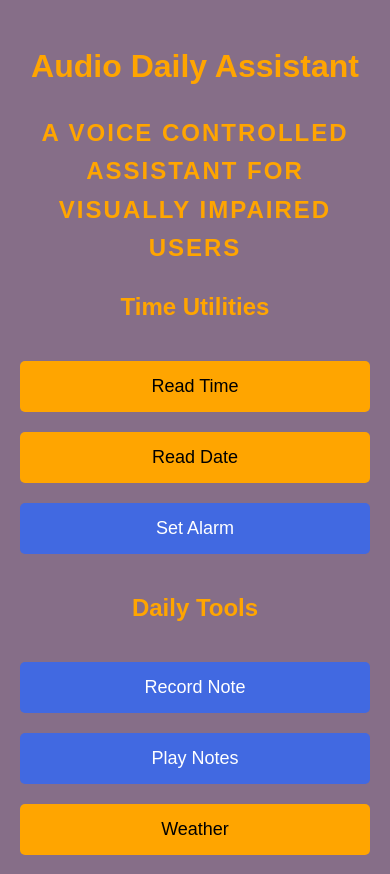
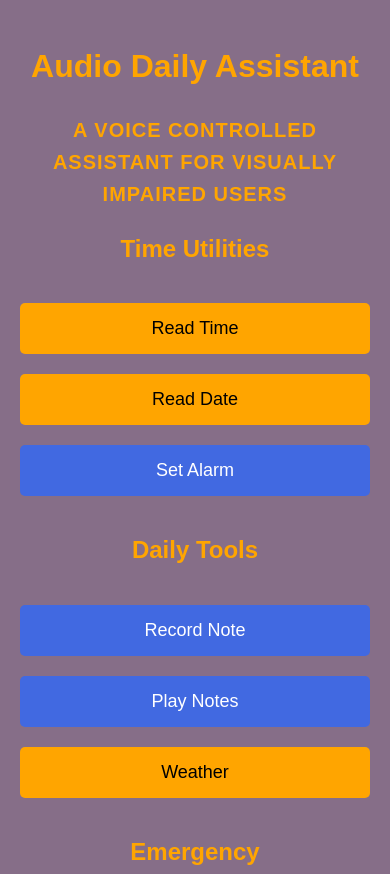
Before and after one commit to mohamedriyas-07/voice-assistant, a plain HTML site: page index.html in a window 390 px wide. Shown: the top 874 px of the page. Drawn offline with Linux system fonts and the light colour scheme.

Commit message:
Update index.html

```diff
--- a/index.html
+++ b/index.html
@@ -28,6 +28,7 @@
       color: var(--primary);
       text-align: center;
     }
+
     .topic {
       text-align: center;
       font-size: 24px;
@@ -101,6 +102,11 @@
         width: 100%;
         margin: 5px 0;
       }
+
+      .topic {
+        font-size: 20px;
+        letter-spacing: 1px;
+      }
     }
   </style>
 </head>
@@ -108,7 +114,6 @@
   <header>
     <h1 tabindex="0">Audio Daily Assistant</h1>
     <div class="topic" tabindex="0">A VOICE CONTROLLED ASSISTANT FOR VISUALLY IMPAIRED USERS</div>
-
   </header>
 
   <main>
@@ -348,5 +353,4 @@
     }, 60000);
   </script>
 </body>
-
 </html>
```
Lines whose indentation alone changed are shown as unchanged.
